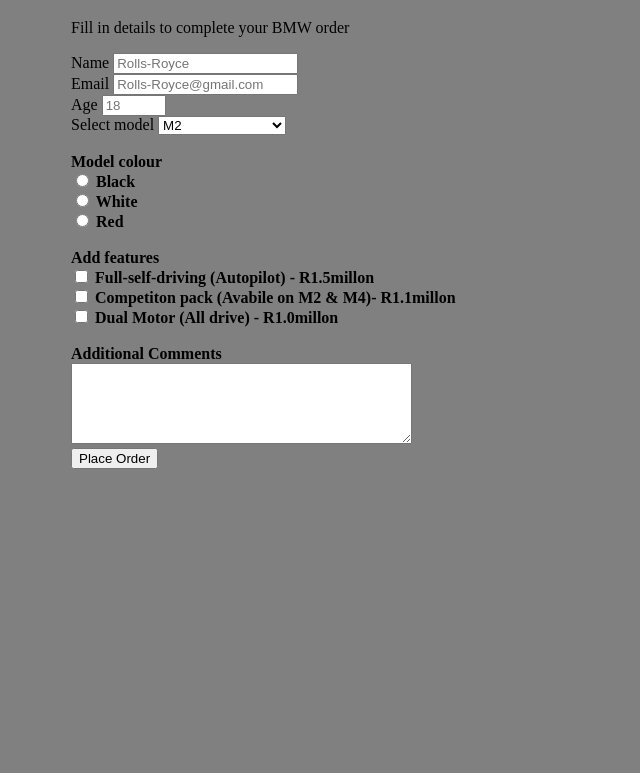
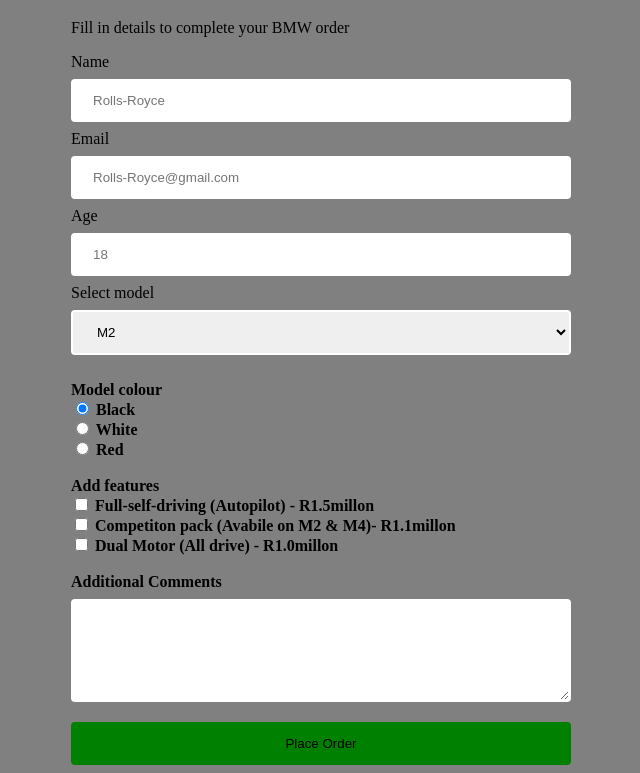
Before and after one commit to den-cloud/surveryformjanvier-denzel, a plain HTML site: page index.html in a window 1280 px wide. Shown: the part 61-834 px from the top of the page, without its empty margins (319-959 px from the left). Before the commit the page ends 800 px from the top, so only its background shows below. Drawn offline with Linux system fonts and the light colour scheme.

Commit message:
add other desing of css

```diff
--- a/index.html
+++ b/index.html
@@ -15,19 +15,19 @@
 
         <form id="survey-form">
 
-            <label for="name" id="name-label"> Name </label>
+            <label for="name" id="name-label"> Name </label><br>
             <input id="name" type="text" name="name" placeholder="Rolls-Royce" required> </input>
             <br>
 
-            <label for="email" id="email-label"> Email </label>
+            <label for="email" id="email-label"> Email </label><br>
             <input id="email" type="email" name="email" placeholder="Rolls-Royce@gmail.com" required> </input>
             <br>
 
-            <label for="number" id="number-label"> Age </label>
+            <label for="number" id="number-label"> Age </label><br>
             <input id="number" type="number" name="number" placeholder="18" min="18" max="100" required> </input>
             <br>
 
-            <label for="dropdown" id="model"> Select model </label>
+            <label for="dropdown" id="model"> Select model </label><br>
             <select id="dropdown">
                 <option value="M_2"> M2 </option>
                 <option value="M_3"> M3 </option>
@@ -39,9 +39,9 @@
 
             <br>
 
-            <label for="model_colour" id="model_colour"> <b> Model colour <b> </label>
+            <label for="model_colour" id="model_colour"> <b>Model colour <b> </label>
                 <br>
-                <input id="model_colour" type="radio" id="black" name="colour" value="black">
+                <input id="model_colour" type="radio" id="black" name="colour" value="black" checked>
                 <label for="model_colour"> Black </label>
                 <br>
                 <input id="model_colour" type="radio" id="white" name="colour" value="black">
@@ -64,7 +64,7 @@
                 <br>
                 <br>
 
-                <label id="textarea"> Additional Comments </label>
+                <label id="textare"> Additional Comments </label>
                 <br>
                 <textarea id="textarea" name="instruction" rows="5" cols="40">
 
--- a/style.css
+++ b/style.css
@@ -3,3 +3,52 @@ body{
     width: 500px;
     margin: auto;
 }
+#name{
+    width: 100%;
+  padding: 12px 20px;
+  margin: 8px 0;
+  box-sizing: border-box;
+  border: 2px solid white;
+  border-radius: 4px;
+}
+#email{
+    width: 100%;
+  padding: 12px 20px;
+  margin: 8px 0;
+  box-sizing: border-box;
+  border: 2px solid white;
+  border-radius: 4px;
+}
+#number{
+    width: 100%;
+  padding: 12px 20px;
+  margin: 8px 0;
+  box-sizing: border-box;
+  border: 2px solid white;
+  border-radius: 4px;
+}
+#dropdown{
+    width: 100%;
+  padding: 12px 20px;
+  margin: 8px 0;
+  box-sizing: border-box;
+  border: 2px solid white;
+  border-radius: 4px;
+}
+#textarea{
+    width: 100%;
+    padding: 12px 20px;
+    margin: 8px 0;
+    box-sizing: border-box;
+    border: 2px solid white;
+    border-radius: 4px;
+}
+#submit{
+    width: 100%;
+    padding: 12px 20px;
+    margin: 8px 0;
+    box-sizing: border-box;
+    border: 2px solid green;
+    border-radius: 4px;
+    background-color: green;
+}
```
